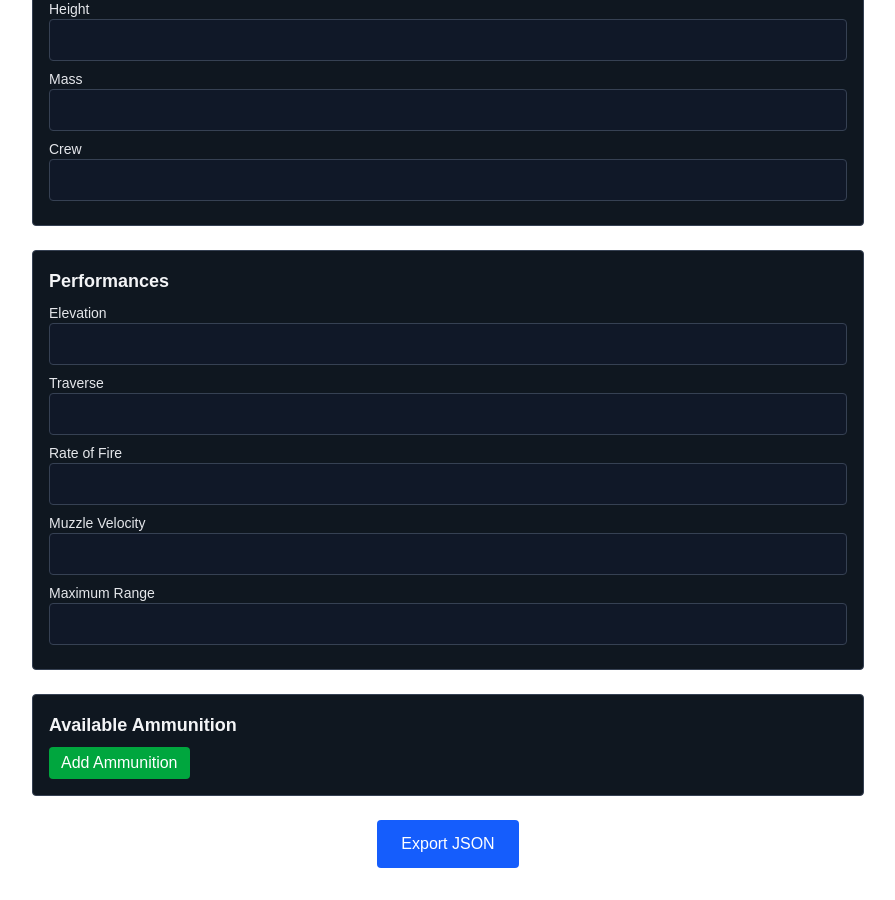
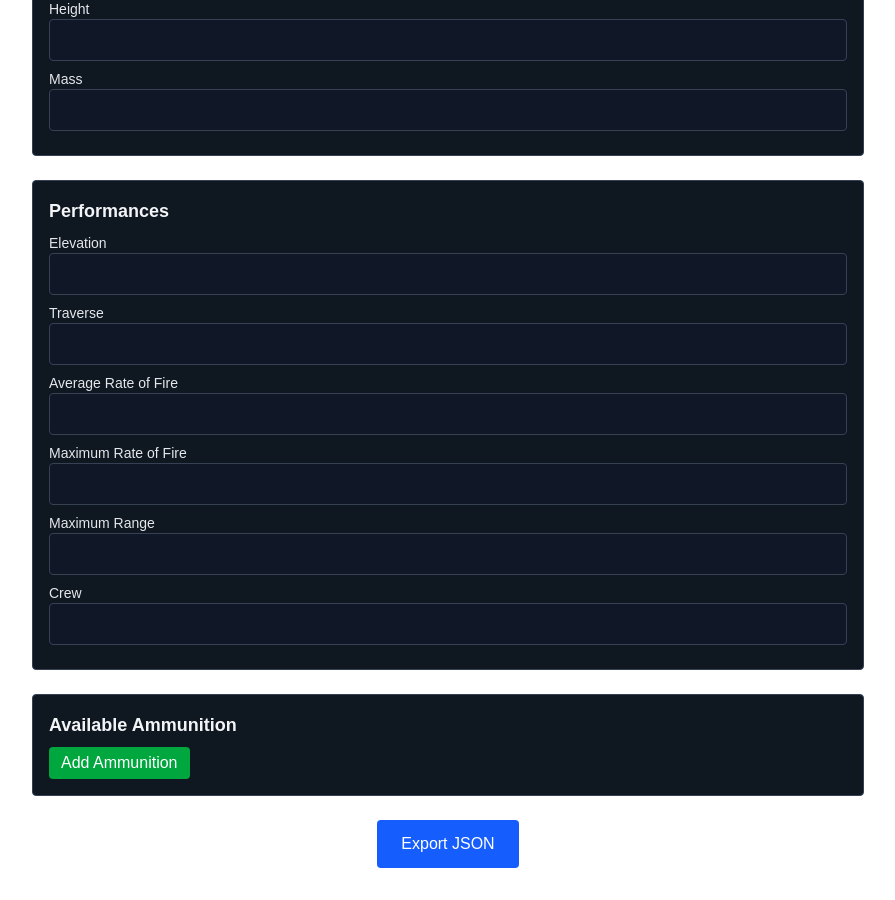
Before and after one commit to SirKalany/Strife-Article-Maker, a Next.js app: page /heavy in a window 1280 px wide. Shown: the part 940-1840 px from the top of the page, without its empty margins (192-1087 px from the left). Built offline with nearby package versions, Linux system fonts and the light colour scheme.

Commit message:
Minor changes in heavy

```diff
--- a/src/app/heavy/page.tsx
+++ b/src/app/heavy/page.tsx
@@ -27,15 +27,15 @@ export default function HeavyForm() {
     { label: "Width", value: "" },
     { label: "Height", value: "" },
     { label: "Mass", value: "" },
-    { label: "Crew", value: "" },
   ]);
 
   const [performances, setPerformances] = useState<InfoField[]>([
     { label: "Elevation", value: "" },
     { label: "Traverse", value: "" },
-    { label: "Rate of Fire", value: "" },
-    { label: "Muzzle Velocity", value: "" },
+    { label: "Average Rate of Fire", value: "" },
+    { label: "Maximum Rate of Fire", value: "" },
     { label: "Maximum Range", value: "" },
+    { label: "Crew", value: "" },
   ]);
 
   // === Bloc modulaire ===
```
